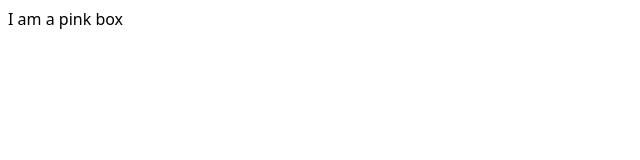
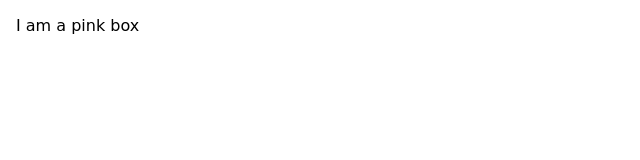
Before and after one commit to YannicWoywod/web-challenges, a website: page css-basics/css-basics_pink-box/index.html in a window 1280 px wide. Shown: the full height of the page, 0-640 px from the left. Drawn offline with Linux system fonts and the light colour scheme.

Commit message:
add selector div

```diff
--- a/css-basics/css-basics_pink-box/css/styles.css
+++ b/css-basics/css-basics_pink-box/css/styles.css
@@ -9,7 +9,7 @@
 }
 
 /* Put a selector here to select div elements (see index.html). */
-SELECTOR HERE {
+div {
   font-family: cursive;
   padding: 8px;
 
```
